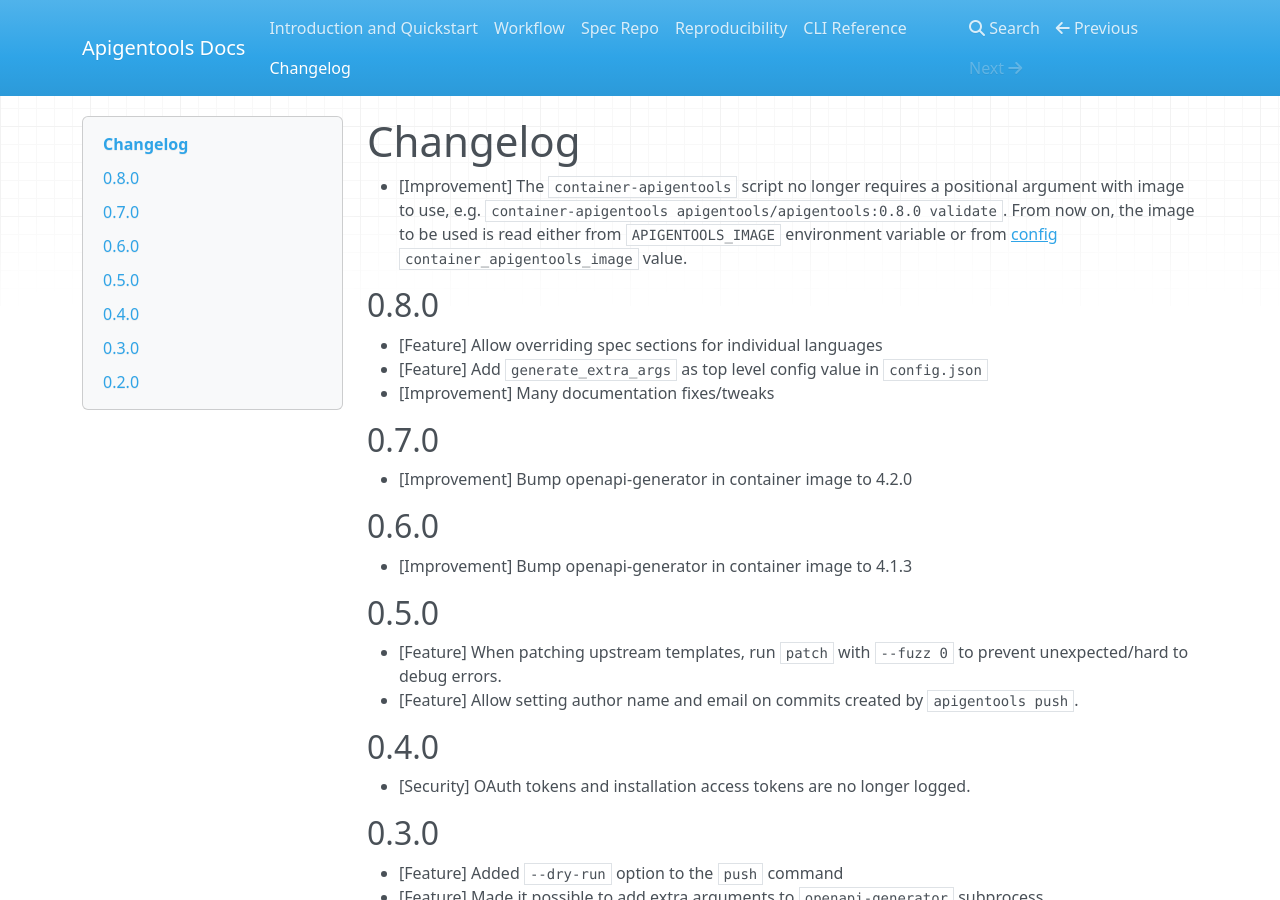
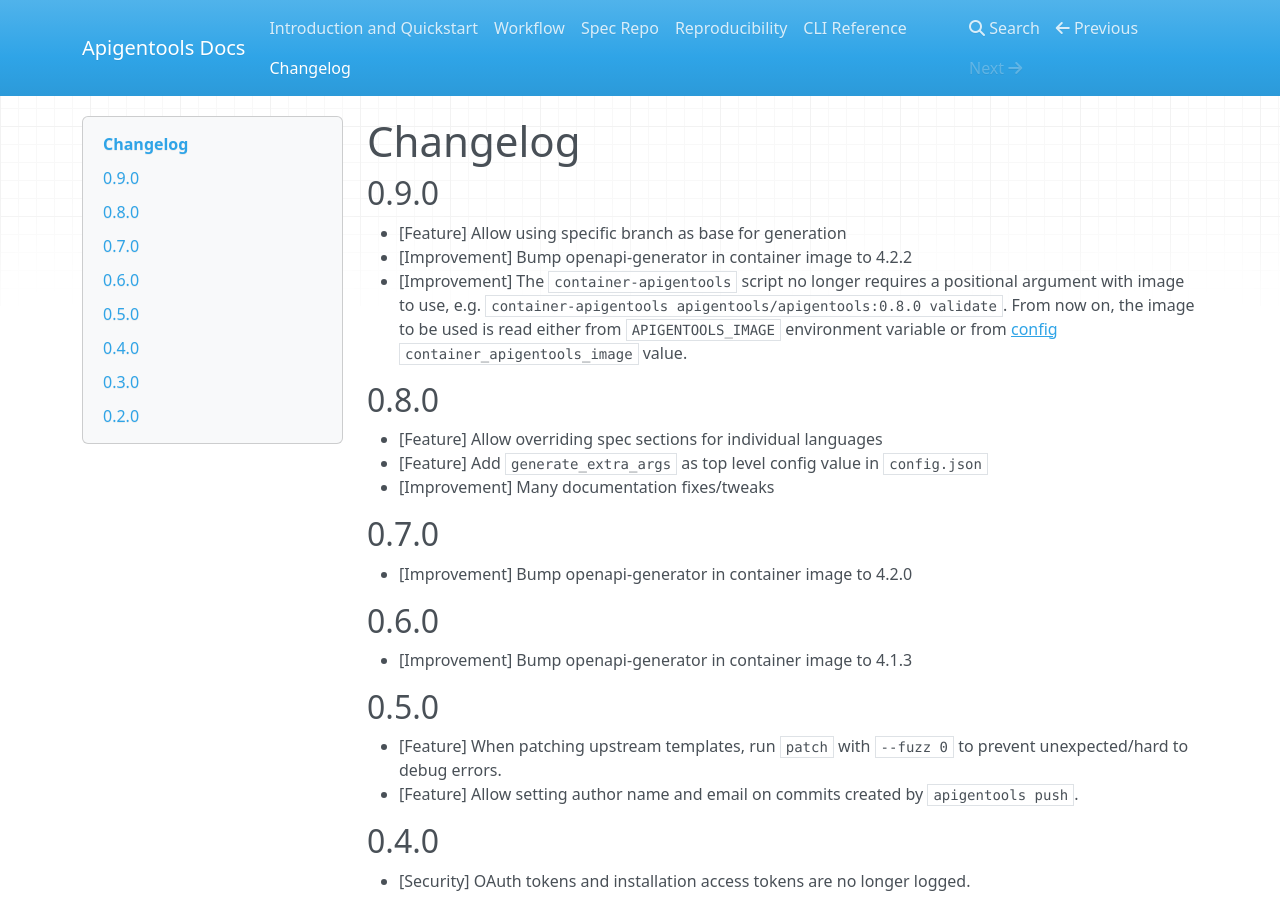
Before and after one commit to DataDog/apigentools, an MkDocs documentation site: the page built from docs/changelog.md, in a window 1280 px wide and 900 px high. Built offline with MkDocs 1.6.1, drawn with Linux system fonts in a browser that asks for light colours; nearby versions of some CDN libraries.

Commit message:
Update changelog for 0.9.0 release (#99)

```diff
--- a/docs/changelog.md
+++ b/docs/changelog.md
@@ -1,5 +1,9 @@
 # Changelog
 
+## 0.9.0
+
+* [Feature] Allow using specific branch as base for generation
+* [Improvement] Bump openapi-generator in container image to 4.2.2
 * [Improvement] The `container-apigentools` script no longer requires a positional argument with image to use, e.g. `container-apigentools apigentools/apigentools:0.8.0 validate`. From now on, the image to be used is read either from `APIGENTOOLS_IMAGE` environment variable or from [config](spec_repo.md#configconfigjson) `container_apigentools_image` value.
 
 ## 0.8.0
```
